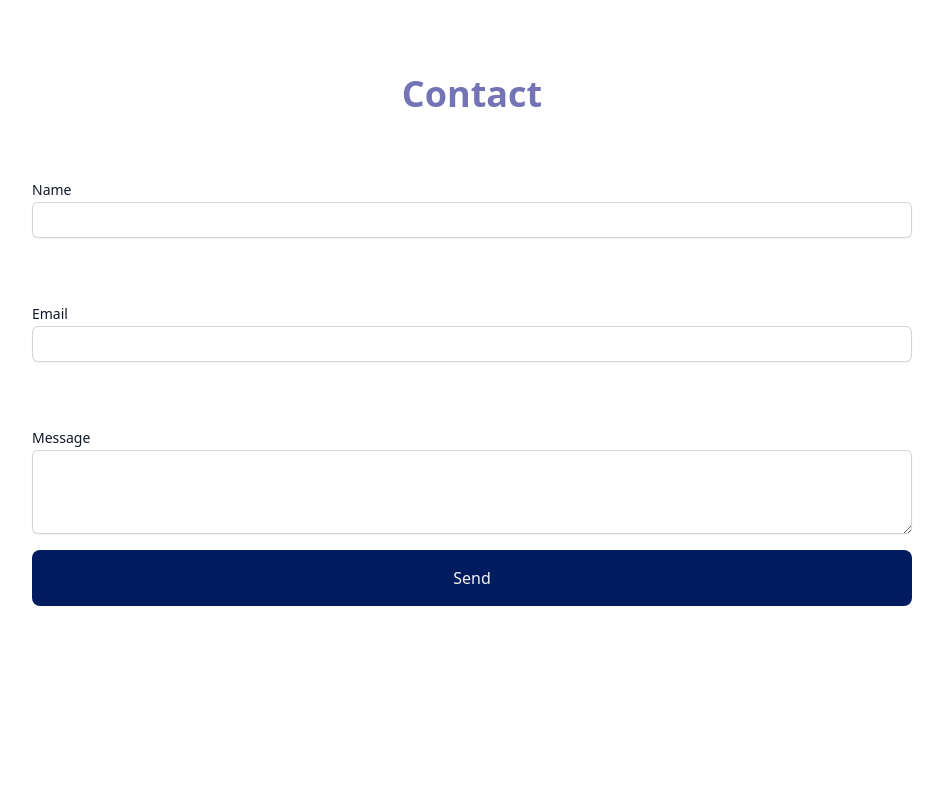
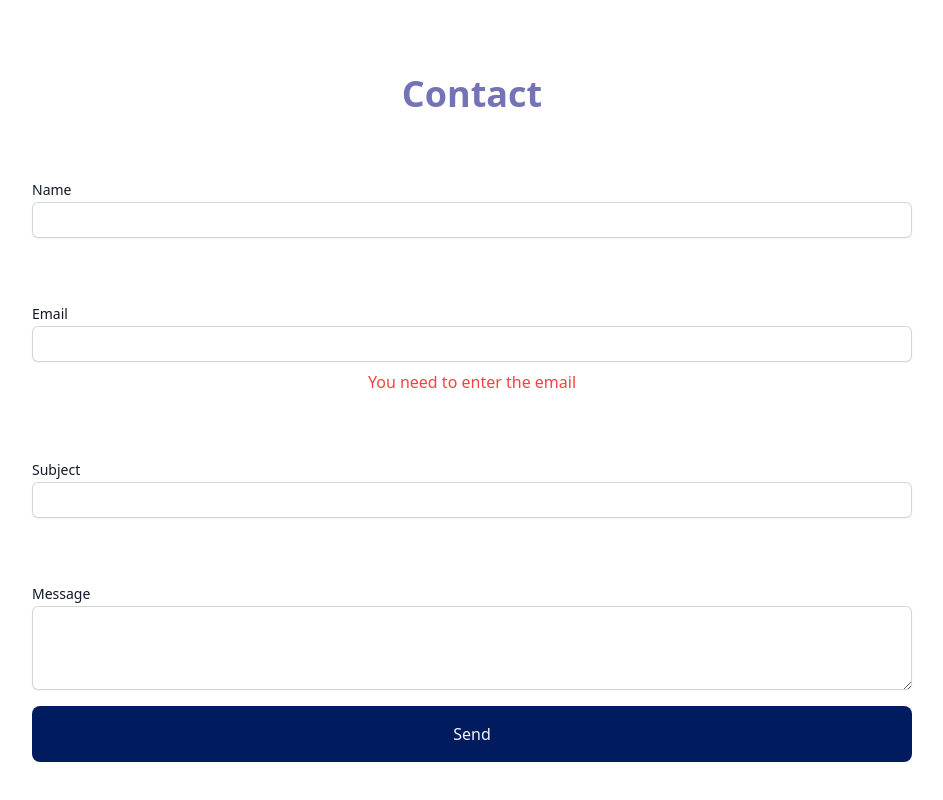
Before and after one commit to Arthaz1245/MyPortfolio, a React (Vite) app: page / in a window 1280 px wide. Shown: the part 1584-2384 px from the top of the page, without its empty margins (200-1143 px from the left). Before the commit the page ends 2286 px from the top, so only its background shows below. Built offline with nearby package versions, Linux system fonts and the light colour scheme.

Commit message:
final chages

```diff
--- a/src/components/Contact.jsx
+++ b/src/components/Contact.jsx
@@ -2,29 +2,27 @@
 import swal from "sweetalert";
 const Contact = () => {
   const [name, setName] = useState("");
-  const [email, setEmail] = useState("");
+  const [email, setEmail] = useState(false);
+  const [subject, setSubject] = useState("");
   const [message, setMessage] = useState("");
+  let regexEmail = /^\w+([\.-]?\w+)*@\w+([\.-]?\w+)*(\.\w{2,4})+$/;
   const handleSubmit = async (e) => {
     e.preventDefault();
 
-    const formData = { name, email, message };
-
-    fetch("/.MYPORTFOLIO/functions/sendEmail", {
-      method: "POST",
-      body: JSON.stringify(formData),
-    })
-      .then((response) => {
-        if (response.ok) {
-          alert("Success!");
-          setName("");
-          setEmail("");
-          setMessage("");
-        } else {
-          throw new Error("Failed to send email");
-        }
-      })
-      .catch((error) => alert(error));
+    alert("Success!");
+    setName("");
+    setEmail("");
+    setSubject("");
+    setMessage("");
   };
+  function validateEmail(e) {
+    const validateEmail = e.target.value;
+    if (regexEmail.test(validateEmail)) {
+      setEmail(true);
+    } else {
+      setEmail(false);
+    }
+  }
   return (
     <div id="contact" className="max-w-[1040px] m-auto md:pl-20 p-4 py-16">
       <div>
@@ -67,9 +65,32 @@
               type="email"
               id="email"
               name="email"
-              value={email}
               className="block w-full rounded-md border-0 py-1.5 text-gray-900 shadow-sm ring-1 ring-inset ring-gray-300 placeholder:text-gray-400 focus:ring-2 focus:ring-inset focus:ring-indigo-600 sm:text-sm sm:leading-6"
-              onChange={(e) => setEmail(e.target.value)}
+              onChange={validateEmail}
+              required
+            />
+            {!email ? (
+              <h6 className="text-[#f84141] text-center mt-2">
+                You need to enter the email
+              </h6>
+            ) : (
+              ""
+            )}
+          </div>
+          <div className="p-8">
+            <label
+              htmlFor=""
+              className="block text-sm font-medium leading-6 text-gray-900"
+            >
+              Subject
+            </label>
+            <input
+              type="text"
+              id="subject"
+              name="subject"
+              value={subject}
+              className="block w-full rounded-md border-0 py-1.5 text-gray-900 shadow-sm ring-1 ring-inset ring-gray-300 placeholder:text-gray-400 focus:ring-2 focus:ring-inset focus:ring-indigo-600 sm:text-sm sm:leading-6"
+              onChange={(e) => setSubject(e.target.value)}
               required
             />
           </div>
```
